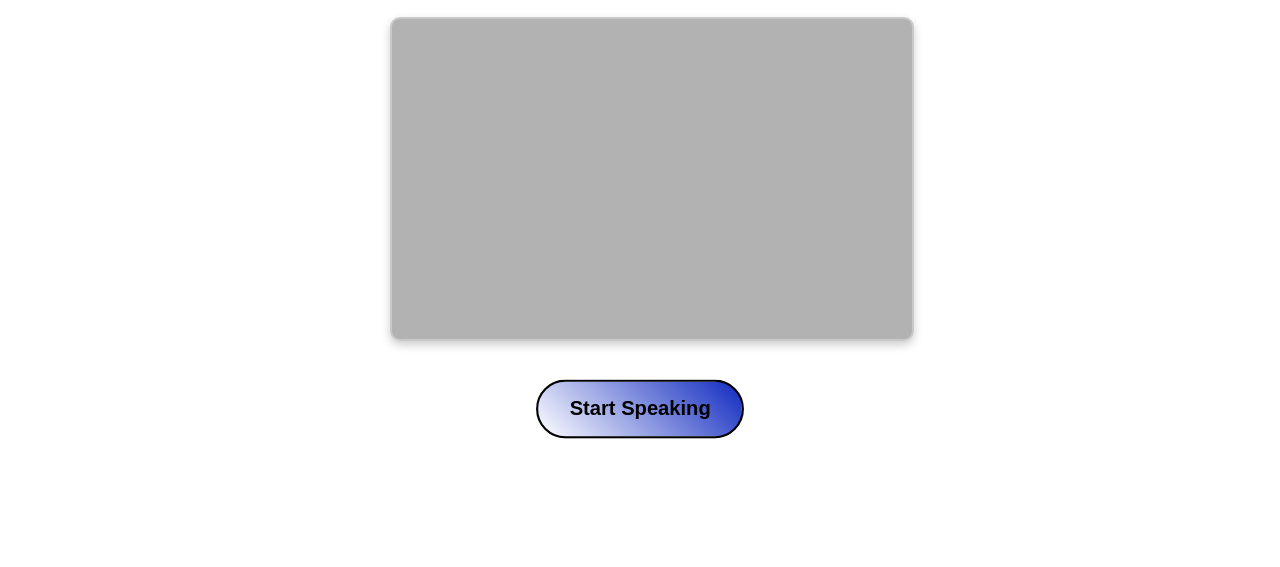
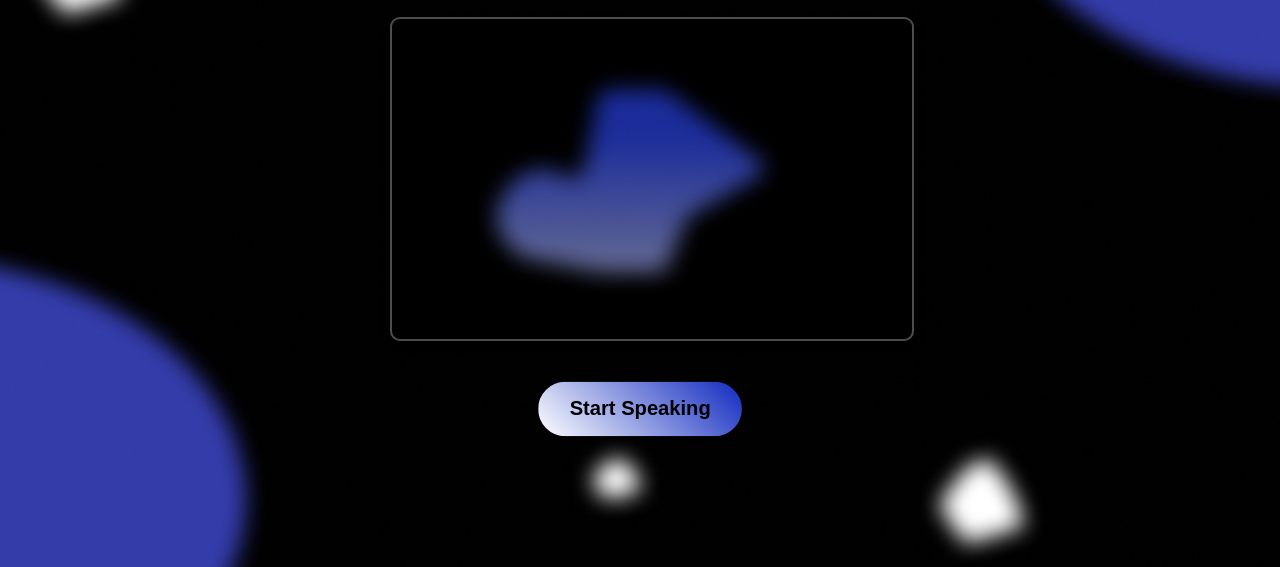
Before and after one commit to Bhushan-Gonthina/vocalbot.io, a plain HTML site: page index.html in a window 1280 px wide. Shown: the part 233-800 px from the top of the page. Drawn offline with Linux system fonts and the light colour scheme.

Commit message:
new version

```diff
--- a/style.css
+++ b/style.css
@@ -8,7 +8,7 @@ body {
     align-items: center;
     height: 100vh;
     overflow: hidden;
-    background: url("C:\\Users\\bhaskar\\Downloads\\bgimg2.png");
+    background: url("bg.png");
     background-size: 130% 130%;
     animation:  15s ease infinite;
     background-position: center;
```
Also changed, not shown: bg.png (added).
